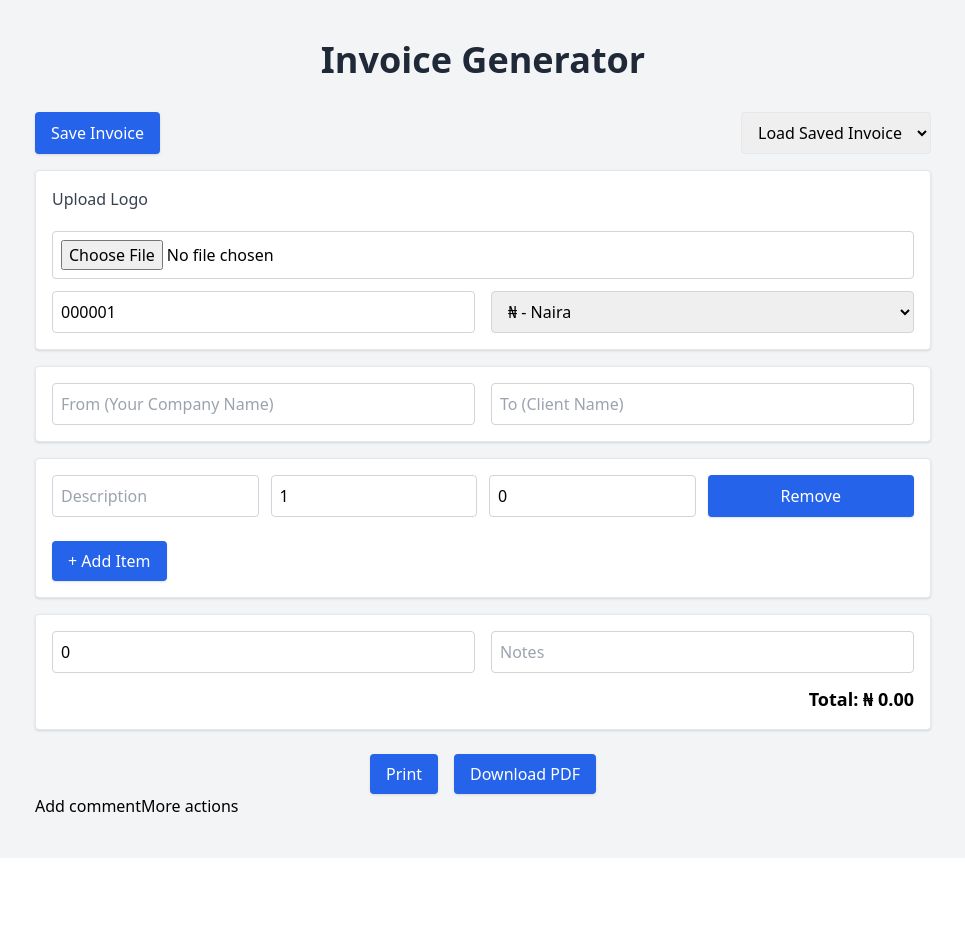
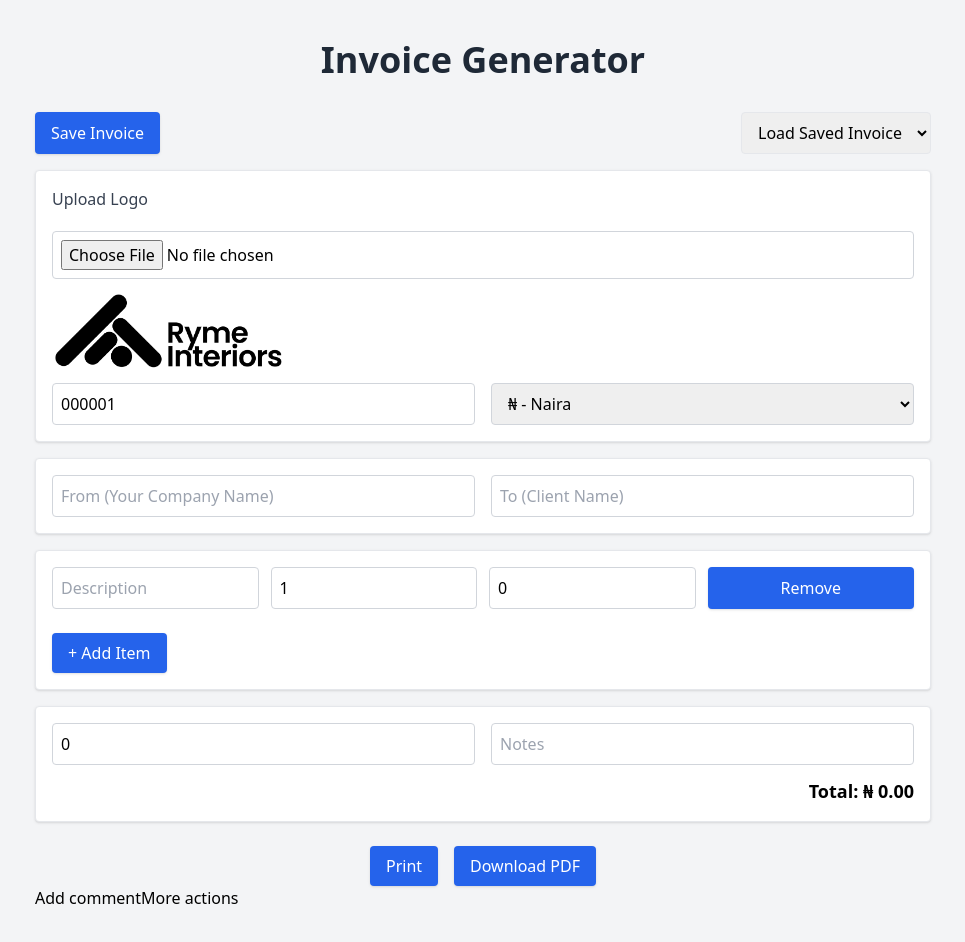
Before and after one commit to Raphdon832/invoice-app, a React (Vite) app: page / in a window 1280 px wide. Shown: the top 942 px of the page, without its empty margins (157-1122 px from the left). Before the commit the page ends 858 px from the top, so only its background shows below. Built offline with nearby package versions, Linux system fonts and the light colour scheme.

Commit message:
Update InvoiceApp.jsx

```diff
--- a/src/InvoiceApp.jsx
+++ b/src/InvoiceApp.jsx
@@ -18,7 +18,10 @@ export default function InvoiceApp() {
     currency: "₦",
   });
 
-  const [logo, setLogo] = useState(null);
+  const [logo, setLogo] = useState(() => {
+  return localStorage.getItem("invoiceLogo") || "/default-logo.png";
+});
+
   const [savedInvoices, setSavedInvoices] = useState(() => {
     const saved = localStorage.getItem("savedInvoices");
     return saved ? JSON.parse(saved) : {};
```
